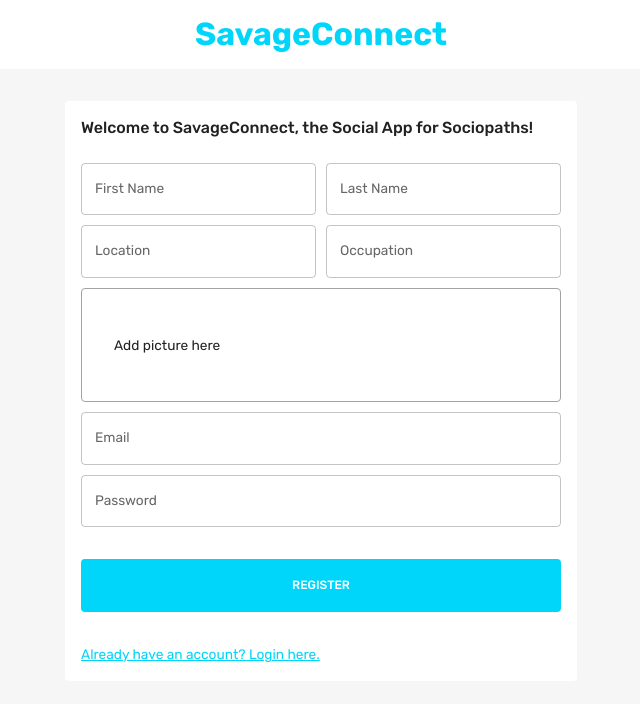
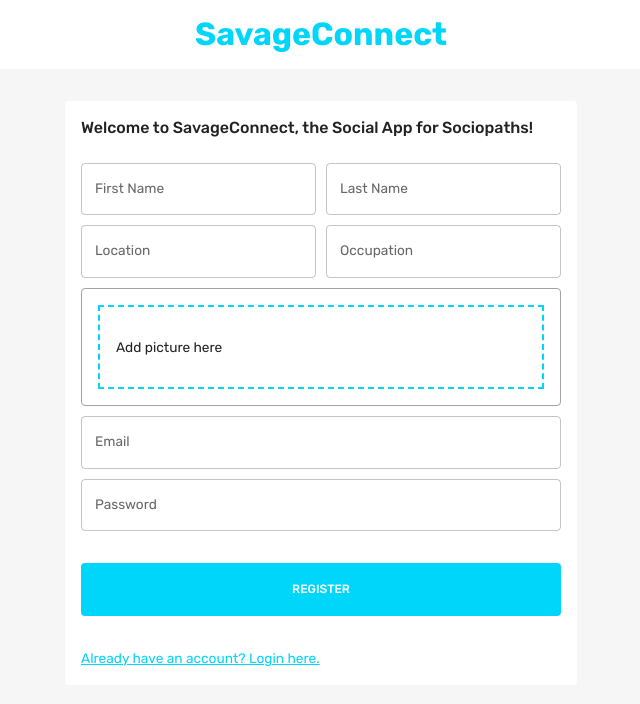
Before and after one commit to Earnstein/react-projects, a React (Vite) app in the folder edroh/sociopedia-app/client/: page / in a window 1280 px wide. Both pictures are taken after a click on the element "Don't have an account? Sign Up Here.". Shown: the top 704 px of the page, without its empty margins (319-959 px from the left). Built offline with nearby package versions, Linux system fonts and the light colour scheme.

Commit message:
fix dropzone border radius

```diff
--- a/edroh/sociopedia-app/client/src/scenes/loginPage/Form.jsx
+++ b/edroh/sociopedia-app/client/src/scenes/loginPage/Form.jsx
@@ -188,7 +188,7 @@ const Form = () => {
                     {({ getRootProps, getInputProps }) => (
                       <Box
                         {...getRootProps()}
-                        border={`2x dashed ${palette.primary.main}`}
+                        border={`2px dashed ${palette.primary.main}`}
                         sx={{ "&:hover": { cursor: "pointer" }, p: "1rem" }}
                       >
                         <input {...getInputProps()} />
```
